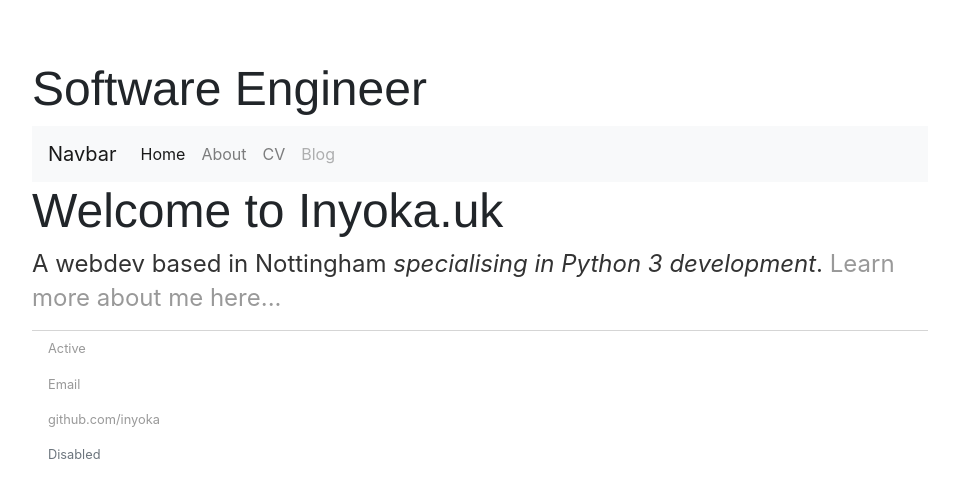
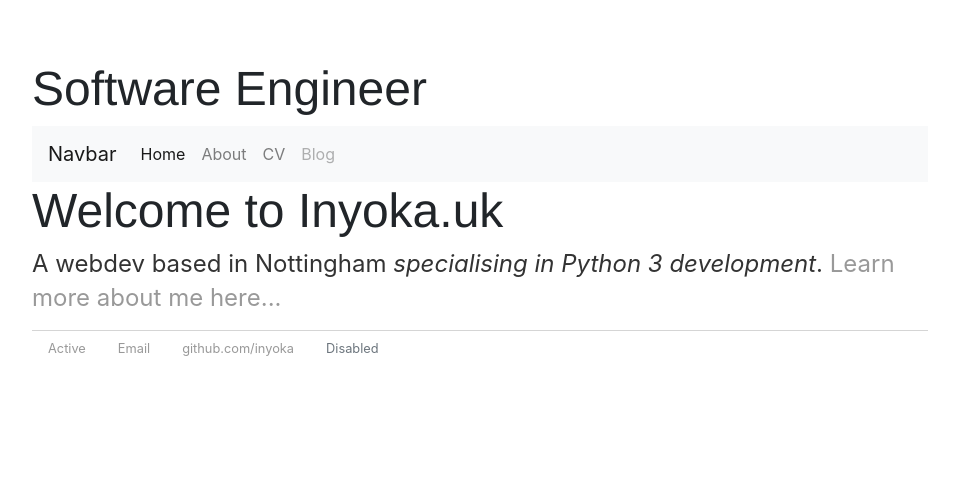
Before and after one commit to inyoka/inyoka.github.io, a Jekyll site: the page built from index.html, in a window 1280 px wide. Shown: the top 498 px of the page, without its empty margins (160-1119 px from the left). Built offline with Jekyll 4.4.1, drawn with Linux system fonts in a browser that asks for light colours.

Commit message:
Footer changed to row

```diff
--- a/_layouts/default.html
+++ b/_layouts/default.html
@@ -38,7 +38,7 @@
       {{ content }}
     </main>
     <footer>
-        <nav class="nav flex-column">
+        <nav class="nav flex-row">
             <a class="nav-link active" href="#">Active</a>
             <a class="nav-link" href="mailto:simon@inyoka.uk">Email</a>
             <a class="nav-link" href="https://github.com/inyoka">github.com/inyoka</a>
```
